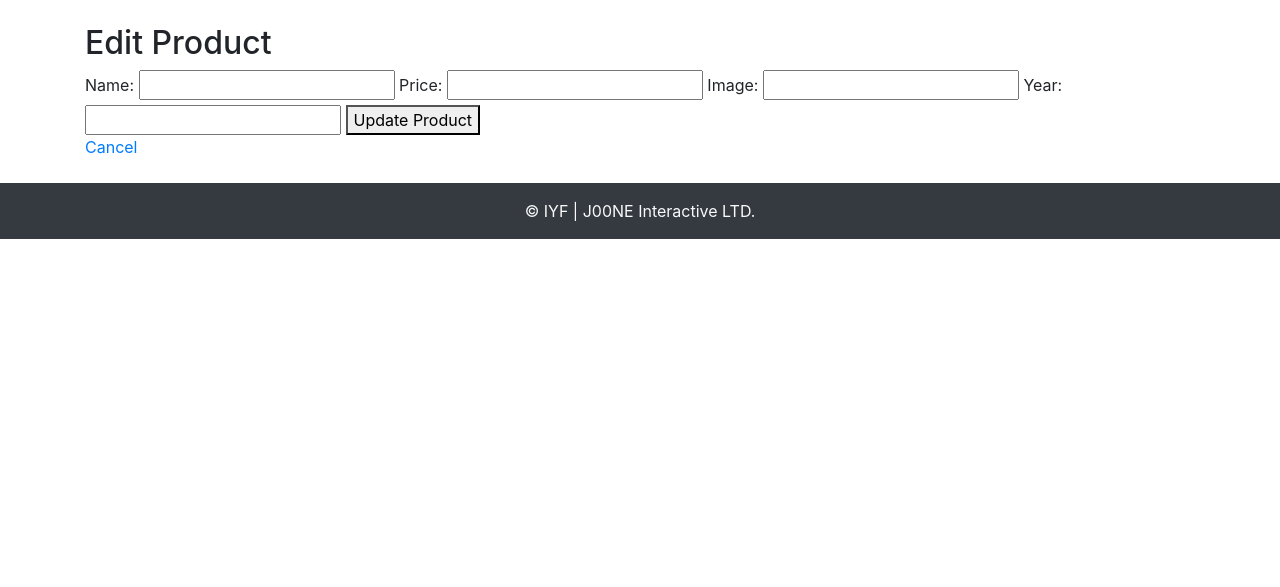
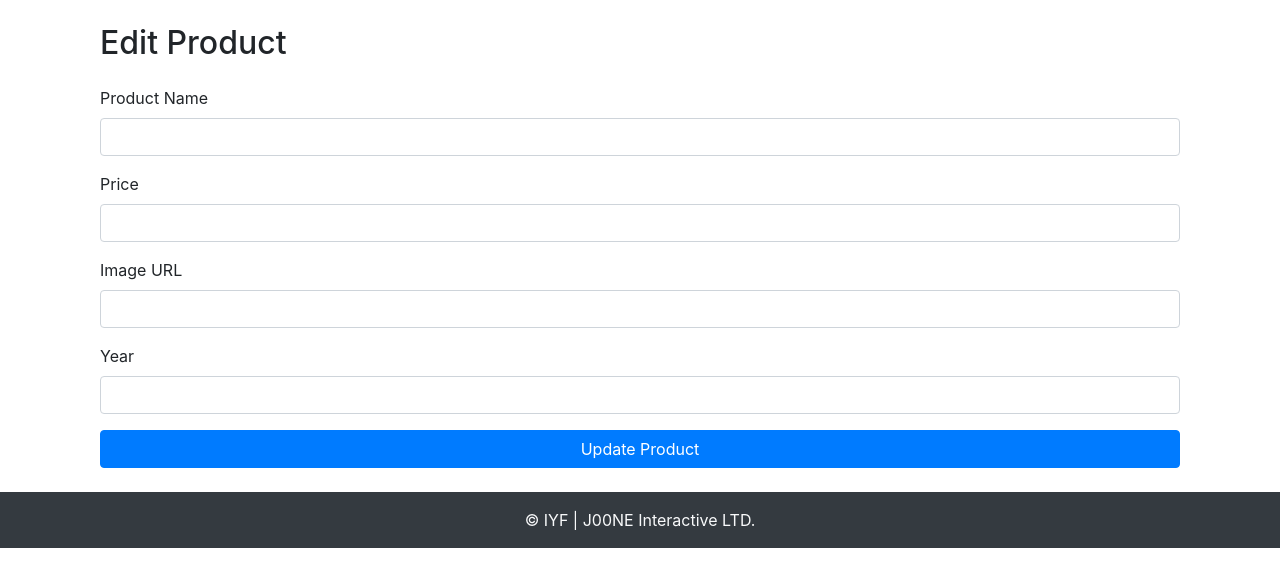
Before and after one commit to everjaydead/estore, a Flask app: template templates/edit_product.html in a window 1280 px wide. Shown: the part 56-643 px from the top of the page. Run offline with Flask 3, Linux system fonts and the light colour scheme; the template is opened without the code that fills it, so the values that code supplies are empty; some libraries are stand-ins or nearby versions.

Commit message:
Enhance Edit Product page visuals using Bootstrap

```diff
--- a/templates/edit_product.html
+++ b/templates/edit_product.html
@@ -1,26 +1,51 @@
 {% extends "base.html" %}
 
+{% block title %}Edit Product - J00NE{% endblock %}
+
 {% block content %}
-    <h2>Edit Product</h2>
-    {% with messages = get_flashed_messages() %}
-        {% if messages %}
-            {% for message in messages %}
-                <div class="alert alert-danger">{{ message }}</div>
-            {% endfor %}
-        {% endif %}
-    {% endwith %}
-    <div class="form-container">
-        <form method="POST">
-            <label for="name">Name:</label>
-            <input type="text" name="name" id="name" value="{{ product[1] }}" required>
-            <label for="price">Price:</label>
-            <input type="number" name="price" id="price" step="0.01" value="{{ product[2] }}" required>
-            <label for="image">Image:</label>
-            <input type="text" name="image" id="image" value="{{ product[3] }}" required>
-            <label for="year">Year:</label>
-            <input type="number" name="year" id="year" value="{{ product[4] }}" required>
-            <button type="submit">Update Product</button>
-        </form>
-        <a href="{{ url_for('manage_products') }}">Cancel</a>
-    </div>
+<div class="container mt-4">
+    <h2 class="mb-4">Edit Product</h2>
+    <form method="post" action="{{ url_for('edit_product', id=product.id) }}" class="needs-validation" novalidate>
+        <div class="form-group">
+            <label for="name">Product Name</label>
+            <input type="text" class="form-control" id="name" name="name" value="{{ product.name }}" required>
+            <div class="invalid-feedback">Please enter the product name.</div>
+        </div>
+        <div class="form-group">
+            <label for="price">Price</label>
+            <input type="number" min="0" step="0.01" class="form-control" id="price" name="price" value="{{ product.price }}" required>
+            <div class="invalid-feedback">Please enter a valid price.</div>
+        </div>
+        <div class="form-group">
+            <label for="image">Image URL</label>
+            <input type="text" class="form-control" id="image" name="image" value="{{ product.image }}" required>
+            <div class="invalid-feedback">Please enter the image URL.</div>
+        </div>
+        <div class="form-group">
+            <label for="year">Year</label>
+            <input type="number" class="form-control" id="year" name="year" value="{{ product.year }}" required>
+            <div class="invalid-feedback">Please enter the year.</div>
+        </div>
+        <button type="submit" class="btn btn-primary btn-block mt-3">Update Product</button>
+    </form>
+</div>
+
+<script>
+    // JavaScript for disabling form submissions if there are invalid fields
+    (function() {
+        'use strict';
+        window.addEventListener('load', function() {
+            var forms = document.getElementsByClassName('needs-validation');
+            Array.prototype.filter.call(forms, function(form) {
+                form.addEventListener('submit', function(event) {
+                    if (form.checkValidity() === false) {
+                        event.preventDefault();
+                        event.stopPropagation();
+                    }
+                    form.classList.add('was-validated');
+                }, false);
+            });
+        }, false);
+    })();
+</script>
 {% endblock %}
```
